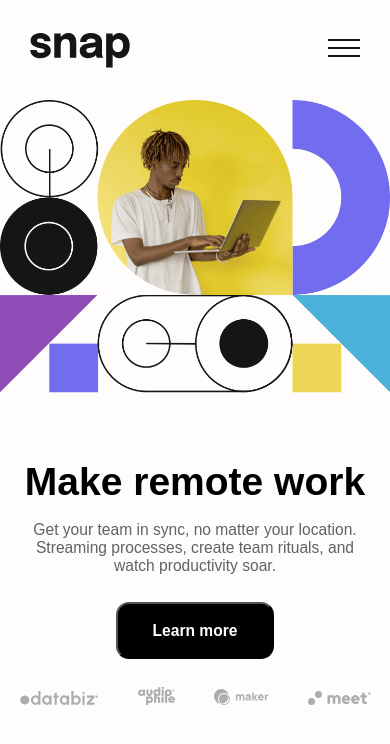
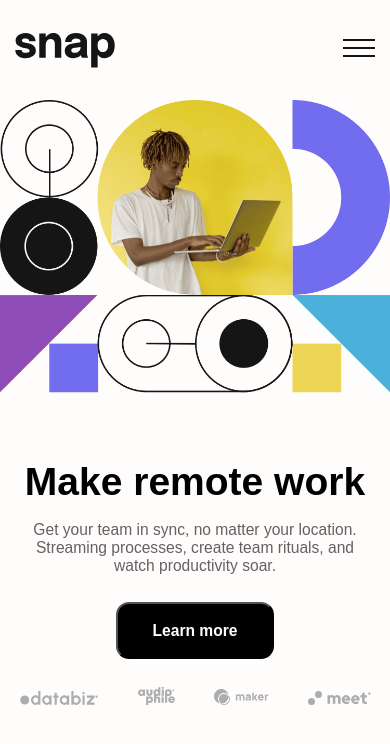
Before and after one commit to eveek/snap-project, a plain HTML site: page index.html in a window 390 px wide. Drawn offline with Linux system fonts and the light colour scheme.

Commit message:
Edit css

```diff
--- a/style.css
+++ b/style.css
@@ -526,4 +526,8 @@ input{
     main .content .c2 .last img:nth-child(3) {
         height: 4.05vw;
     }
+
+    header .h-wrap{
+        padding: 0 15px;
+    }
 }
```
